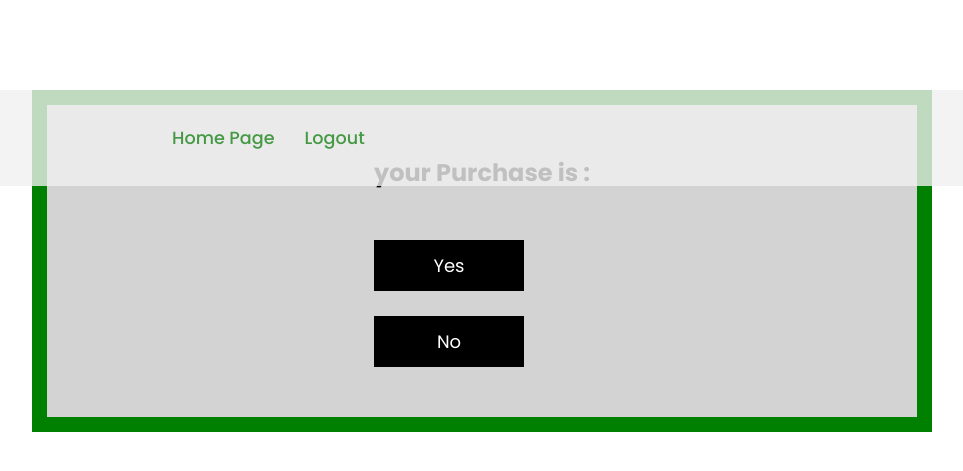
After one commit to Ahmad-Nezam/Stationery-library, a Django app: page /purchase in a window 1280 px wide. The commit adds this page. Shown: the top 471 px of the page, without its empty margins (58-1021 px from the left). Run offline with Django 5.2, Linux system fonts and the light colour scheme; some web fonts are replaced.

Commit message:
solo project

```diff
--- a/khawrzmi/kh/static/css/style.css
+++ b/khawrzmi/kh/static/css/style.css
@@ -614,3 +614,32 @@ section.features {
     width: 260px;
     height: 250px;
   }
+
+
+.purchase{
+    background-color: lightgrey;
+    width: 900px;
+    border: 15px solid green;
+    padding: 50px;
+    margin: 90px;
+    display: flex;
+    justify-content: center;
+    align-items: center;
+
+  }
+  .cardbutton2 {
+    border: none;
+    outline: 0;
+    padding: 12px;
+    color: white;
+    background-color: #000;
+    text-align: center;
+    cursor: pointer;
+    width: 150px;
+    font-size: 18px;
+
+  }
+
+  .cardbutton2:hover {
+    opacity: 0.7;
+  }
--- /dev/null
+++ b/khawrzmi/kh/templates/purchase.html
@@ -0,0 +1,30 @@
+<!DOCTYPE html>
+<html lang="en">
+<head>
+    <meta charset="UTF-8">
+    <meta name="viewport" content="width=device-width, initial-scale=1.0">
+    <title>Purchase</title>
+    {% load static %}
+    <link rel="stylesheet" href="{% static 'css/style.css' %}">
+    <link rel="stylesheet" href="https://cdnjs.cloudflare.com/ajax/libs/font-awesome/5.15.4/css/all.min.css">
+
+</head>
+<body>
+    <header>
+        <nav class="navigation">
+        <a href="/main">Home Page</a>
+        <a href="{% url 'logout' %}">Logout</a>
+       </nav>
+    </header>
+
+    <section class="purchase">
+       <div >
+            <form action="{% url 'purchase' %}">
+                <h1>your Purchase is : </h1><br><br>
+                <input class="cardbutton2" type="submit" value="Yes">
+            </form> <br>
+            <a href="/main"><input class="cardbutton2" type="submit" value="No"></a>
+       </div>
+    </section>
+</body>
+</html>
--- a/khawrzmi/kh/templates/toys.html
+++ b/khawrzmi/kh/templates/toys.html
@@ -34,7 +34,7 @@
 
 <div class="card">
   <img class="card-img-top" src="{% static 'css/football.jpg' %}" alt="toy" >
-  <h1>toys</h1>
+  <h1>football</h1>
   <p class="price">$19.99</p>
   <p><button>Add to Cart</button></p>
 </div>
@@ -43,7 +43,7 @@
 
 <div class="card">
   <img class="card-img-top" src="{% static 'css/car.jpg' %}" alt="toy" >
-  <h1>toys</h1>
+  <h1>car</h1>
   <p class="price">$19.99</p>
   <p><button>Add to Cart</button></p>
 </div>
@@ -54,7 +54,7 @@
 
 <div class="card">
   <img class="card-img-top" src="{% static 'css/toy.jpg' %}" alt="toy" >
-  <h1>toys</h1>
+  <h1>toy</h1>
   <p class="price">$19.99</p>
   <p><button>Add to Cart</button></p>
 </div>
--- a/khawrzmi/kh/urls.py
+++ b/khawrzmi/kh/urls.py
@@ -6,6 +6,7 @@ urlpatterns = [
     path('main', views.index),
     path('Stationery', views.Stationery , name='Stationery'),
     path('toys', views.toys , name='toys'),
+    path('purchase', views.purchase , name='purchase'),
     path('about_us', views.about_us , name='about_us'),
     path('logout', views.logout , name='logout'),
 
--- a/khawrzmi/kh/views.py
+++ b/khawrzmi/kh/views.py
@@ -49,6 +49,9 @@ def Stationery(request):
 def toys(request):
     return render(request , 'toys.html' )
 
+def purchase(request):
+    return render(request , 'purchase.html' )
+
 def logout(request):
     request.session.clear()
     return redirect('/')
```
Also changed, not shown: khawrzmi/kh/templates/Stationery.html (+10 -10 lines), khawrzmi/kh/templates/main.html (+32 -16 lines), khawrzmi/db.sqlite3.
